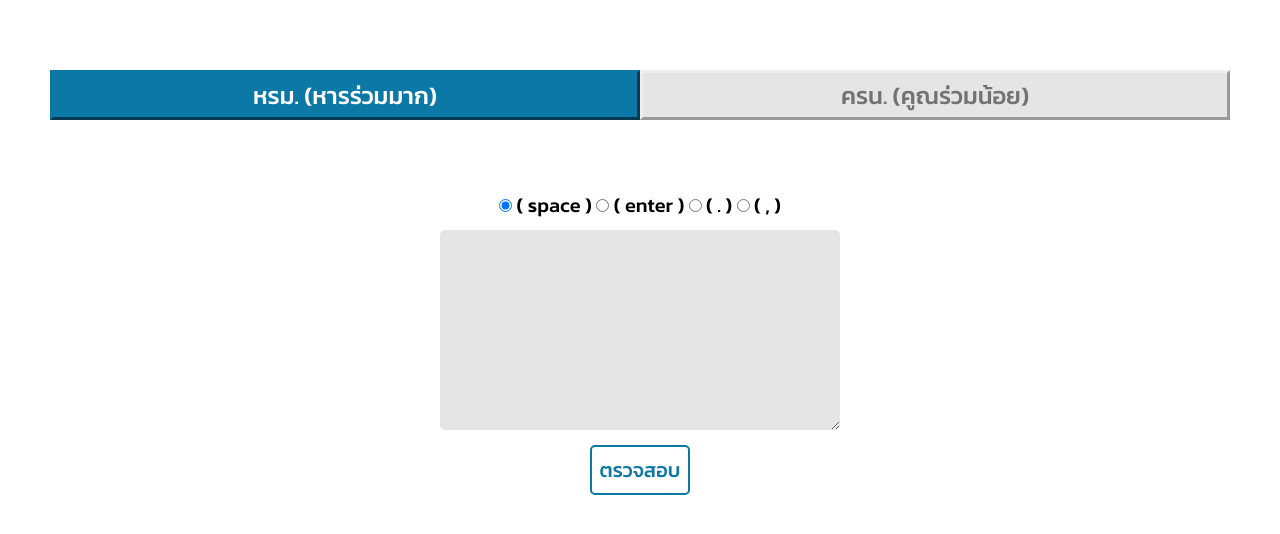
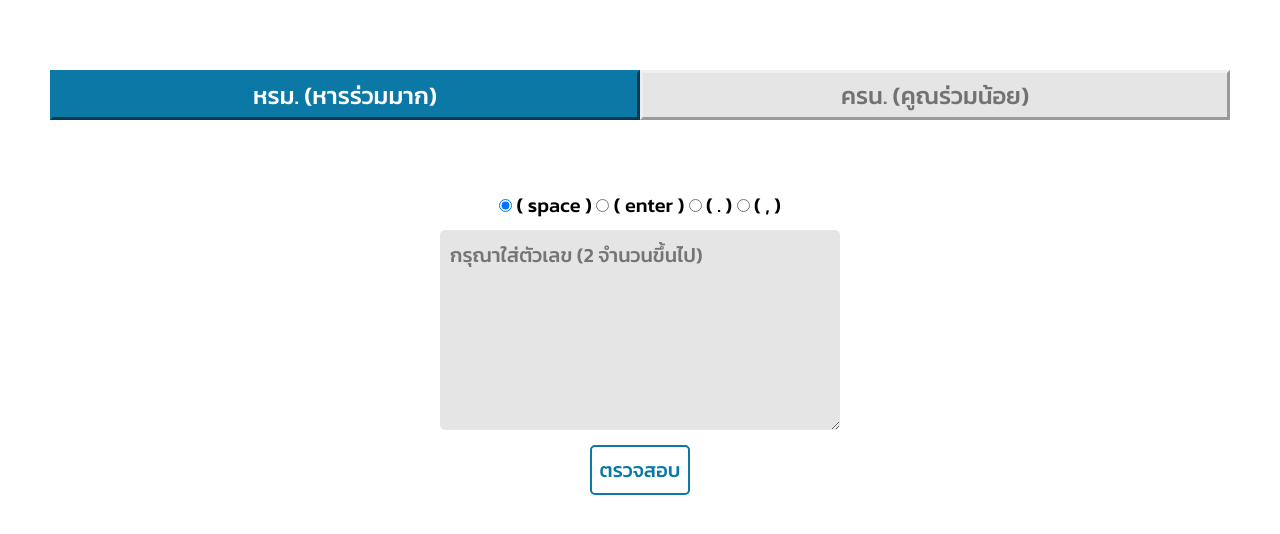
Before and after one commit to axzessjr/thaiware_internship, a PHP site: page / in a window 1280 px wide. Shown: the top 534 px of the page. Run offline with PHP 8.4, Linux system fonts and the light colour scheme.

Commit message:
placeholder

```diff
--- a/math/index.php
+++ b/math/index.php
@@ -26,7 +26,7 @@
         </div>
         <div class="main">
             <input type="hidden" class="solutionType" id="solutionType" name="solutionType" value="gcd">
-            <textarea class="text-ip" id="text-ip" name="text-ip" placeholder="" oninput="validateInput(this)"></textarea>
+            <textarea class="text-ip" id="text-ip" name="text-ip" placeholder="กรุณาใส่ตัวเลข (2 จำนวนขึ้นไป)" oninput="validateInput(this)"></textarea>
             <input type="button" id="submit" class="submit" onclick="cal()" value="ตรวจสอบ">
         </div>
         <div id="Result"></div>
```
